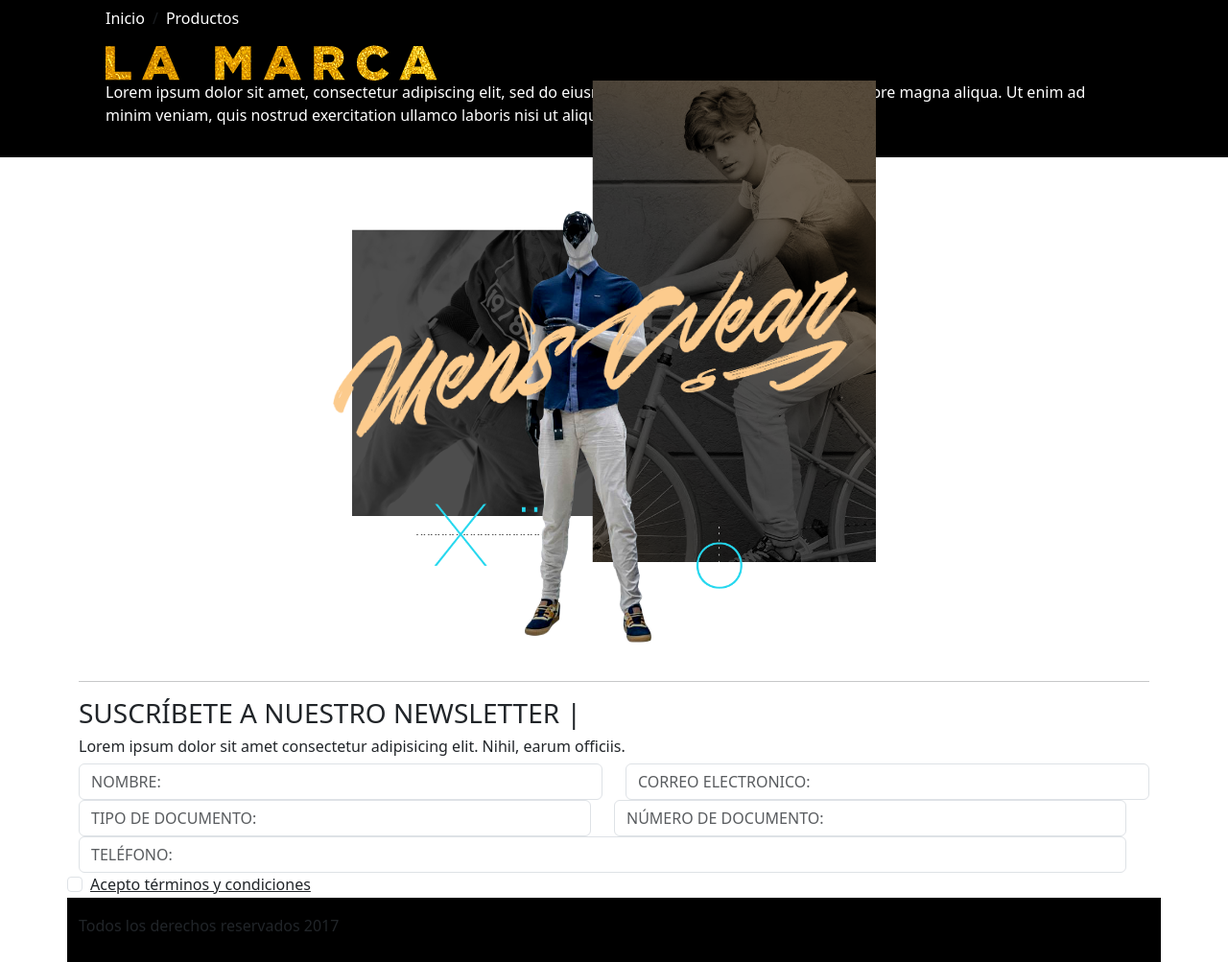
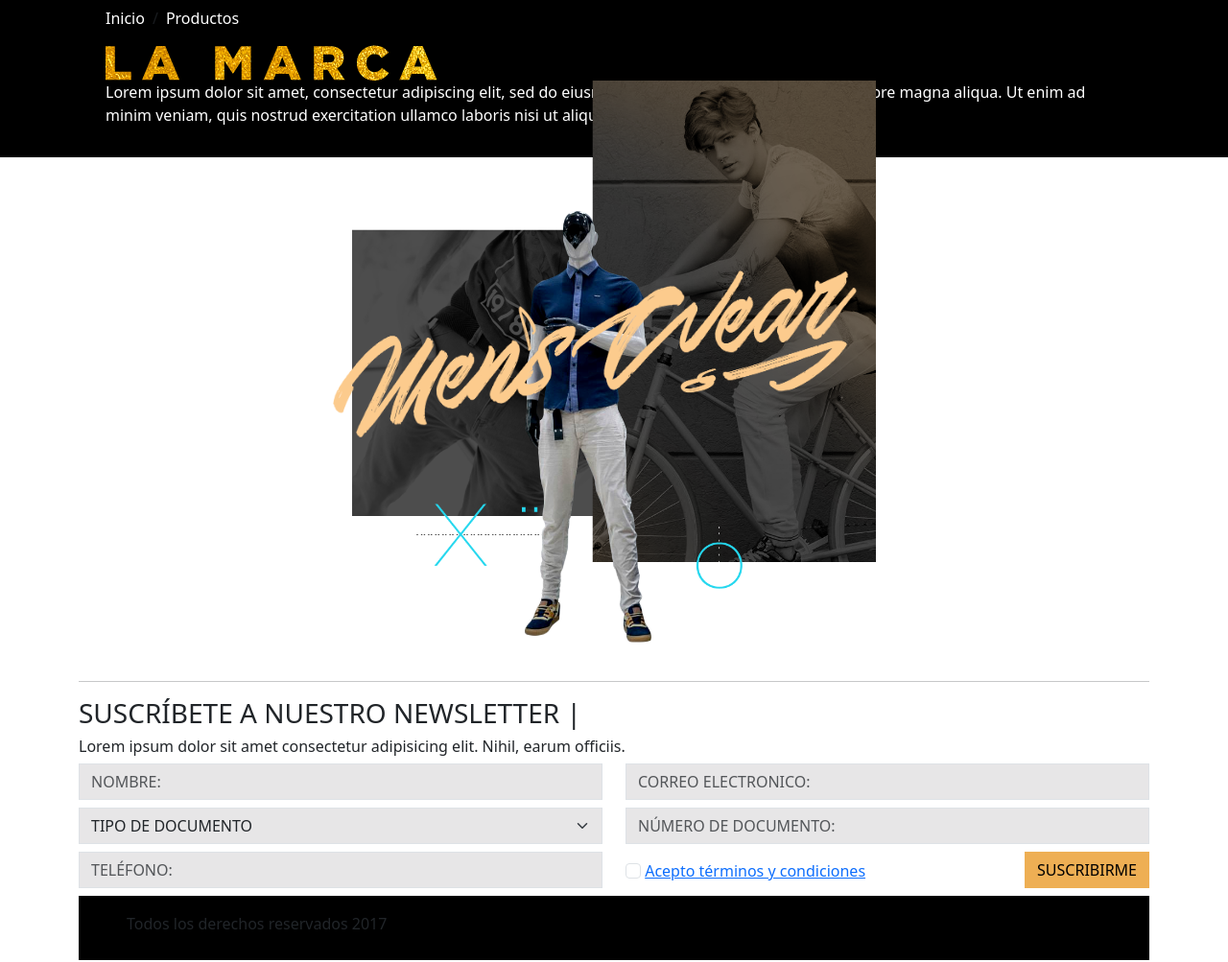
Before and after one commit to karenvargas9807/PruebaTecnicaFront-KarenVargas, a plain HTML site: page index.html in a window 1280 px wide. Shown: the part 73-1076 px from the top of the page at 96% size. Drawn offline with nearby package versions, Linux system fonts and the light colour scheme.

Commit message:
formulario

```diff
--- a/css/styles.css
+++ b/css/styles.css
@@ -25,3 +25,22 @@ footer .h6{
 .container-black{
     background-color: black !important;
 }
+
+.select {
+    font-style: normal;
+    background-color: #E7E6E7 !important;
+    border-radius: 0!important;
+
+ }
+ .form-control{
+    font-style: roboto;
+    background-color: #E7E6E7 !important;
+    border-radius: 0!important;
+ }
+
+ .btn{
+    border-radius: 0!important;
+    background-color: #EEAF54 !important;
+    border-color: #EEAF54 !important;
+    color: black !important;
+ }
--- a/index.html
+++ b/index.html
@@ -105,37 +105,49 @@
 
         <div class="container">
             <div class="row">
-                <div class="col">
-                    <input type="text" class="form-control" placeholder="NOMBRE:" aria-label="nombre">
+                <div class="col mb-2 ">
+                    <input type="text" class="form-control" placeholder="NOMBRE:">
                 </div>
-                <div class="col">
-                    <input type="email" class="form-control" placeholder="CORREO ELECTRONICO:"
-                        aria-label="correo electronico">
+                <div class="col mb-2">
+                    <input type="email" class="form-control" placeholder="CORREO ELECTRONICO:">
+                </div>
+
             </div>
             <div class="row">
-                    <div class="col">
-                        <input type="text" class="form-control" placeholder="TIPO DE DOCUMENTO:"
-                            aria-label="tipo de documento">
+                <div class="col mb-2">
+                    <select class="form-select select" required>
+                        <option selected disabled value="">TIPO DE DOCUMENTO</option>
+                        <option>TI</option>
+                        <option>CC</option>
+                        <option>CE</option>
+                        <option>NIT</option>
+                    </select>
                 </div>
-                    <div class="col">
-                        <input type="text" class="form-control" placeholder="NÚMERO DE DOCUMENTO:"
-                            aria-label="numero de documento">
+                <div class="col mb-2">
+                    <input type="number" class="form-control" placeholder="NÚMERO DE DOCUMENTO:">
                 </div>
             </div>
             <div class="row">
-                    <div class="col">
-                        <input type="text" class="form-control" placeholder="TELÉFONO:" aria-label="telefono">
+                <div class="col mb-2">
+                    <input type="number" class="form-control" placeholder="TELÉFONO:">
                 </div>
-                    <div class="form-check">
+                <div class="col mb-2 text-center">
+                    <div class="row">
+                        <div class="col justify-content-start text-start mt-2">
                                 <input class="form-check-input" type="checkbox" id="inlineFormCheck">
-                        <label class="form-check-label" for="inlineFormCheck">
-                            <u> Acepto términos y condiciones</u></label>
+
+                                <a href="#"> Acepto términos y condiciones</a>
+                        </div>
+                        <div class="col justify-content-end text-end">
+                            <button type="submit" class="btn btn-primary">SUSCRIBIRME</button>
                         </div>
                     </div>
+                </div>
+            </div>
+
             <footer>
                 <h6>Todos los derechos reservados 2017</h6>
             </footer>
-            </div>
         </div>
 
     </div>
```
Lines whose indentation alone changed are shown as unchanged.
